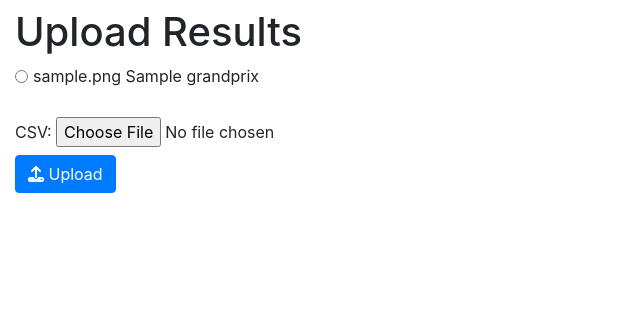
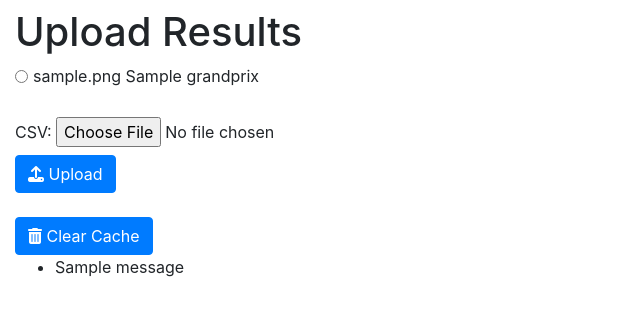
Before and after one commit to Drevanoorschot/LodewijckF1Challenge, a Django app: page /csv_upload in a window 1280 px wide. Shown: the part 56-372 px from the top of the page, without its empty margins (0-640 px from the left). Run offline with Django 4.2, Linux system fonts and the light colour scheme; a user stored in the database is signed in; tables that the repository leaves empty hold one stand-in row (values such as "Sample post"); one stand-in notice (Sample message) is shown; some libraries are stand-ins or nearby versions.

Commit message:
Optimize cache

```diff
--- a/F1Challenge/settings.py
+++ b/F1Challenge/settings.py
@@ -122,6 +122,10 @@ STATIC_ROOT = '/static'
 
 DEFAULT_AUTO_FIELD = 'django.db.models.BigAutoField'
 
+CACHE_MIDDLEWARE_KEY_PREFIX = 'lodewijck_f1'
+
+CACHE_MIDDLEWARE_SECONDS = 3600 * 24 * 14
+
 if not DEBUG:
     CACHES = {
         'default': {
--- a/F1Challenge/urls.py
+++ b/F1Challenge/urls.py
@@ -30,5 +30,6 @@ urlpatterns = [
     path('gp/<int:gp_id>', result_views.grandprix_view, name='grandprix'),
     path('gps', result_views.gps_view, name='gps'),
     path('stats', stats_views.stats_view, name='stats'),
-    path('csv_upload', result_views.upload_csv, name='csv_upload')
+    path('csv_upload', result_views.upload_csv, name='csv_upload'),
+    path('clear_cache', views.clear_cache, name="clear_cache")
 ]
--- a/templates/csv_upload.html
+++ b/templates/csv_upload.html
@@ -21,4 +21,11 @@
     <br>
         <button class="btn btn-primary f1-bg--warmRed"><i class="fas fa-upload"></i> Upload</button>
     </form>
+    <br>
+    <a href="{% url 'clear_cache' %}" class="btn btn-primary f1-bg--warmRed"><i class="fas fa-trash-alt"></i> Clear Cache</a>
+    <ul>
+    {% for message in messages %}
+    <li>{{ message }}</li>
+    {% endfor %}
+    </ul>
 {% endblock %}
```
Also changed, not shown: F1Challenge/views.py (+10 -0 lines).
